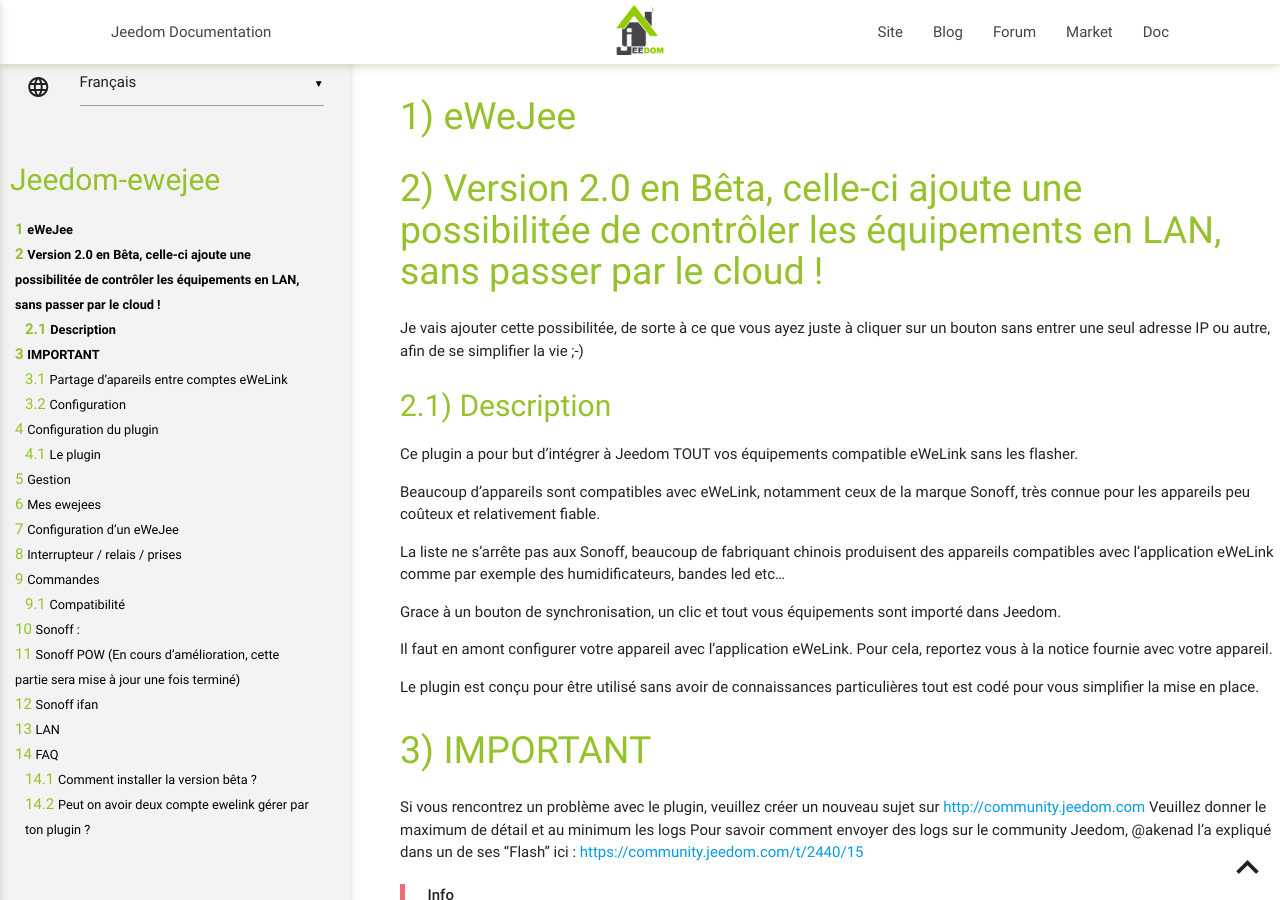
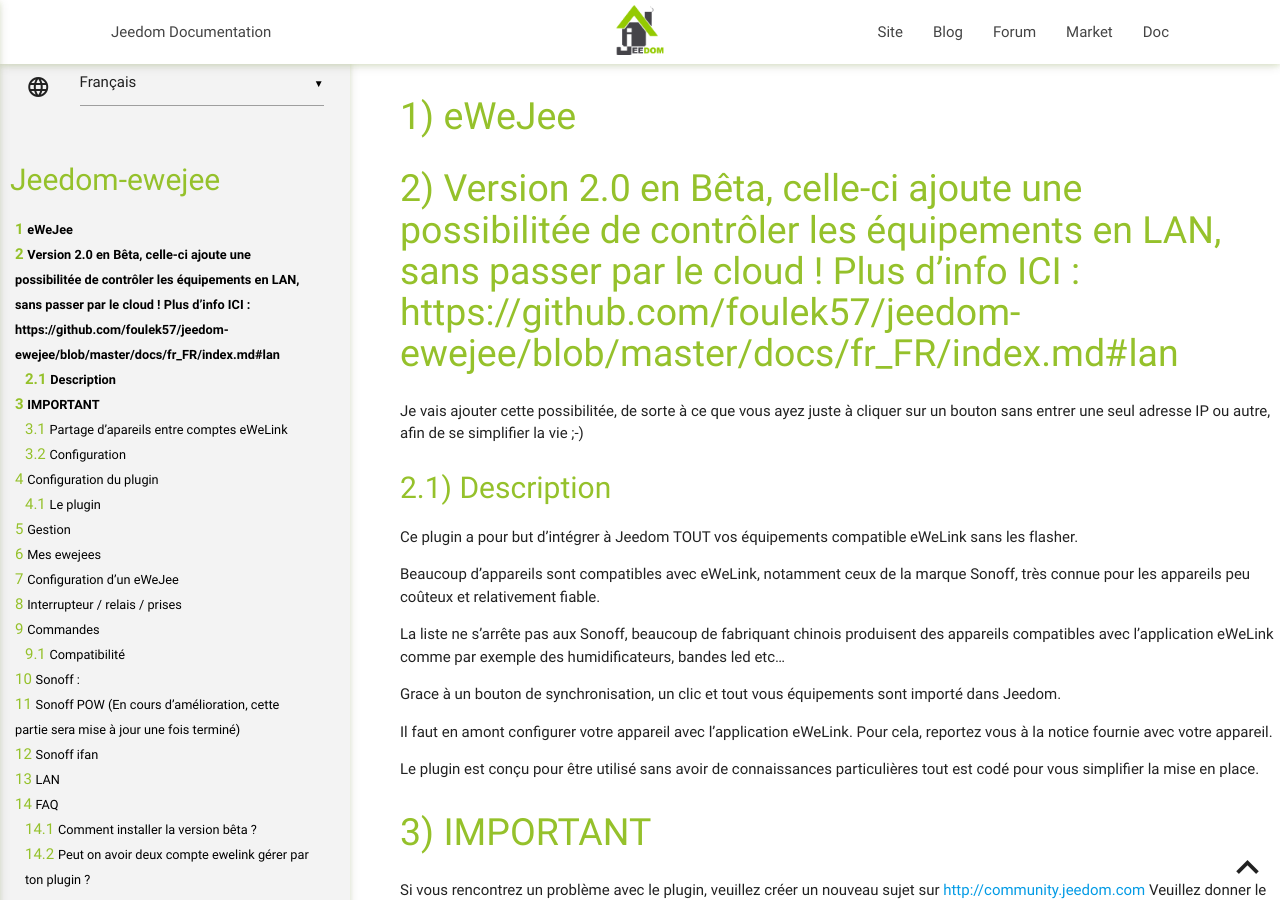
Before and after one commit to foulek57/jeedom-ewejee, a Jekyll site: the page built from docs/fr_FR/index.md, in a window 1280 px wide and 900 px high. Built offline with Jekyll 4.4.1, drawn with Linux system fonts in a browser that asks for light colours; our own code applies the rules of GitHub Pages for plain Markdown files.

Commit message:
Update index.md

```diff
--- a/docs/fr_FR/index.md
+++ b/docs/fr_FR/index.md
@@ -4,7 +4,7 @@ eWeJee
 ==============================
 
 
-# Version 2.0 en Bêta, celle-ci ajoute une possibilitée de contrôler les équipements en LAN, sans passer par le cloud !
+# Version 2.0 en Bêta, celle-ci ajoute une possibilitée de contrôler les équipements en LAN, sans passer par le cloud ! Plus d'info ICI : https://github.com/foulek57/jeedom-ewejee/blob/master/docs/fr_FR/index.md#lan
 
 Je vais ajouter cette possibilitée, de sorte à ce que vous ayez juste à cliquer sur un bouton sans entrer une seul adresse IP ou autre, afin de se simplifier la vie ;-)
 
```
